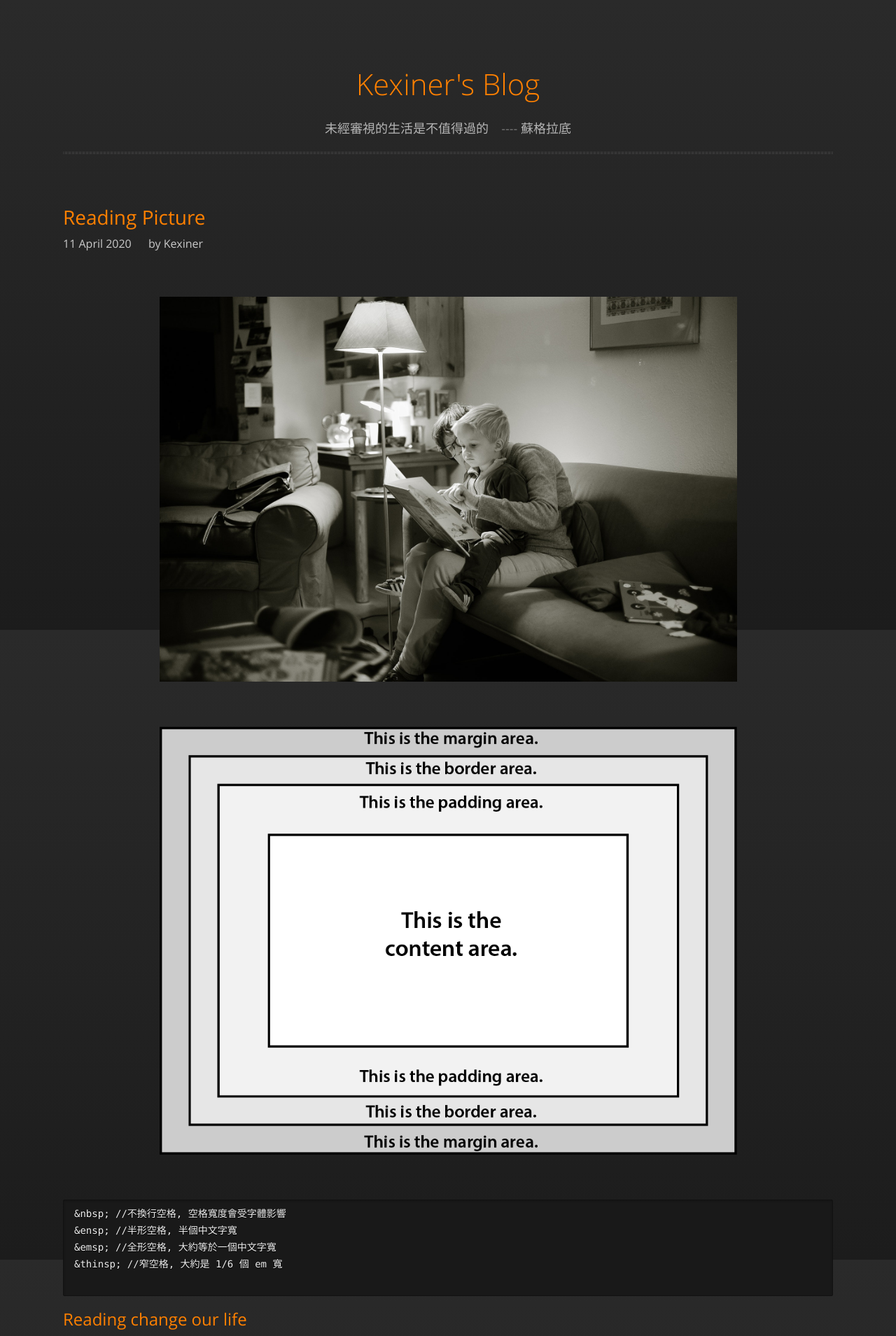
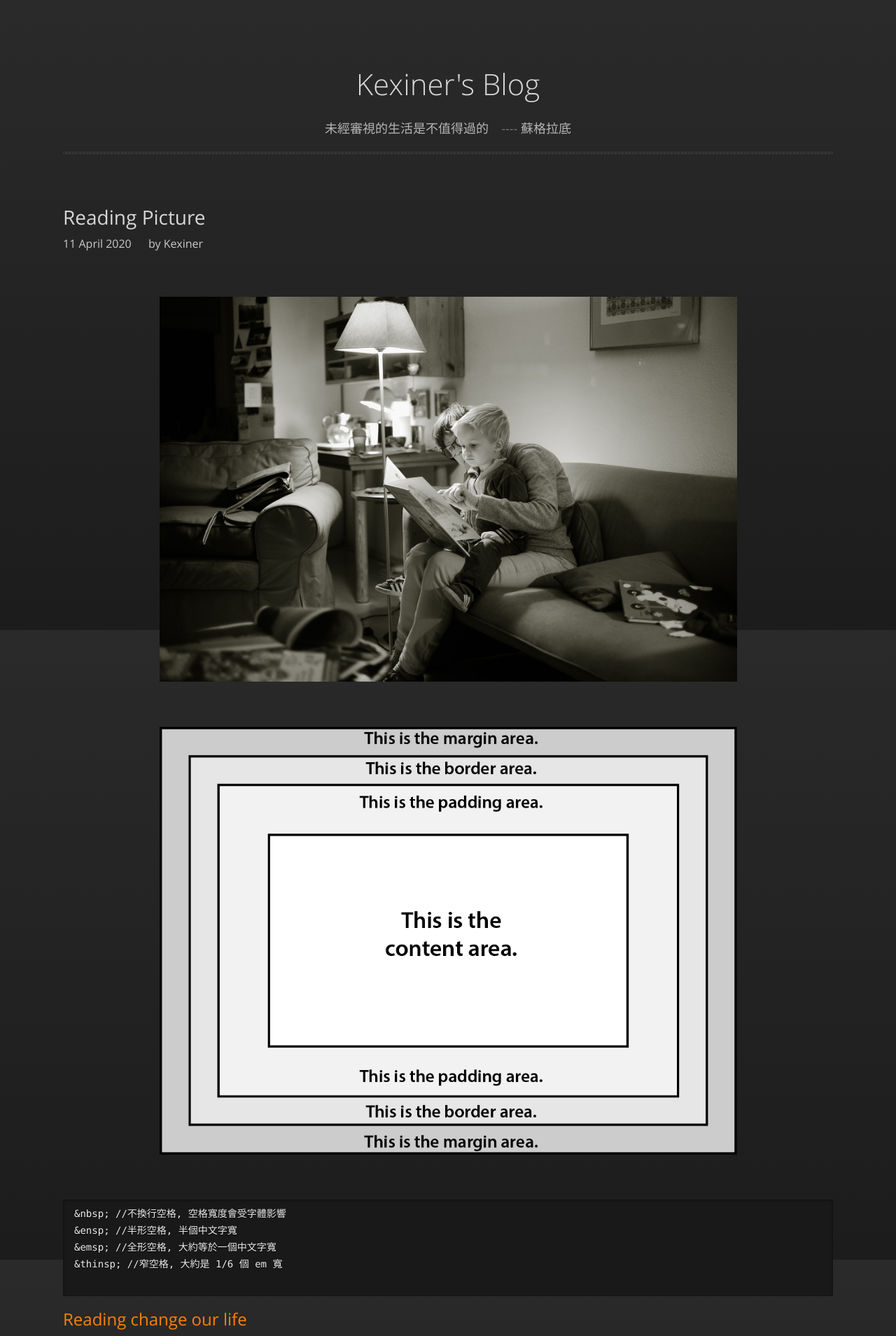
Before and after one commit to kexinerchen/kexinerchen.github.io, a Jekyll site: the page built from _posts/2020-04-11-examples.md, in a window 1280 px wide. Shown: the top 1909 px of the page at 70% size. Built offline with Jekyll 4.4.1, drawn with Linux system fonts in a browser that asks for light colours.

Commit message:
Update jekyll-theme-midnight.scss

```diff
--- a/_sass/jekyll-theme-midnight.scss
+++ b/_sass/jekyll-theme-midnight.scss
@@ -31,6 +31,7 @@ h1, h2, h3 {
 
 h1 {
   font-size:28px;
+  color:#d6d6d6;
 }
 
 h2 {
@@ -38,7 +39,7 @@ h2 {
 }
 
 h4, h5, h6 {
-  color:#e8e8e8;
+  color:#fabb91;
 }
 
 h3 {
```
